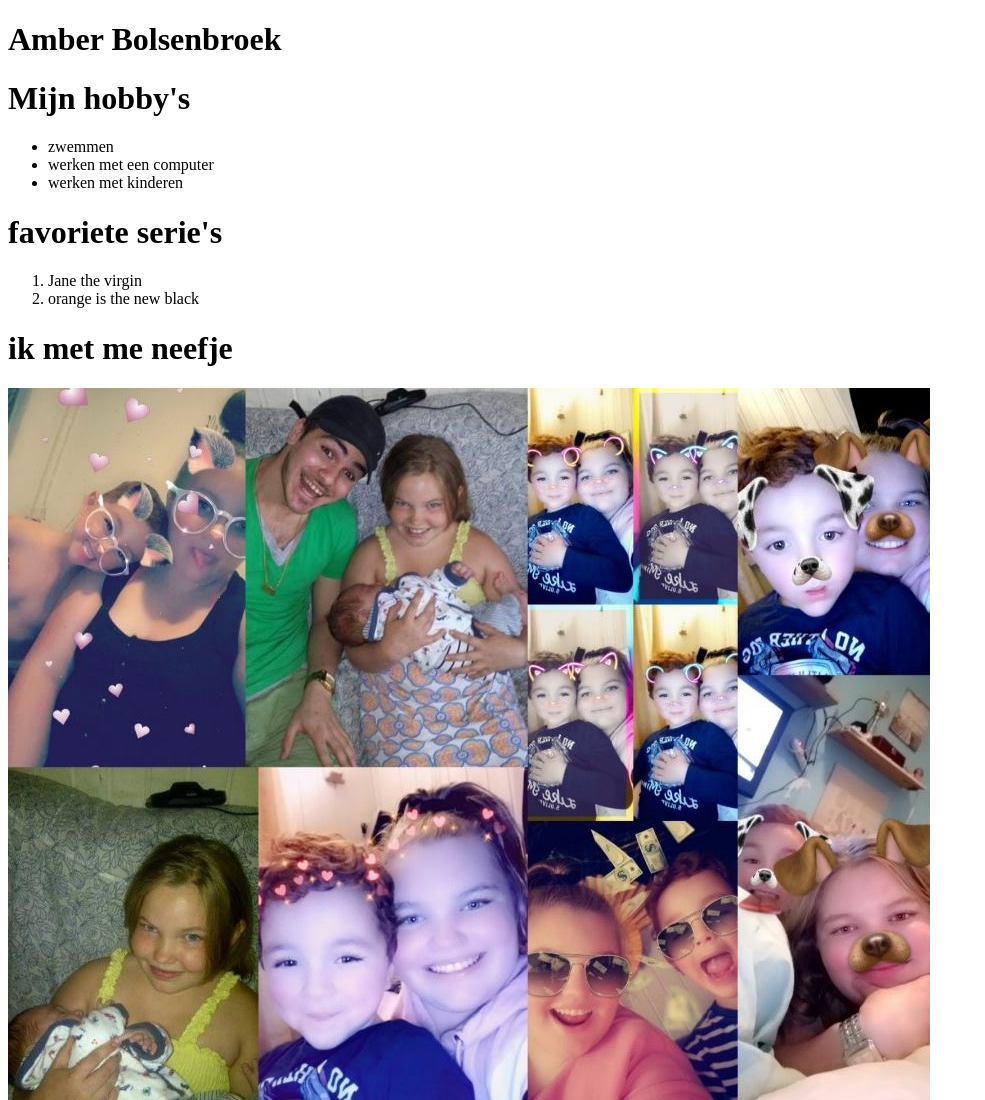
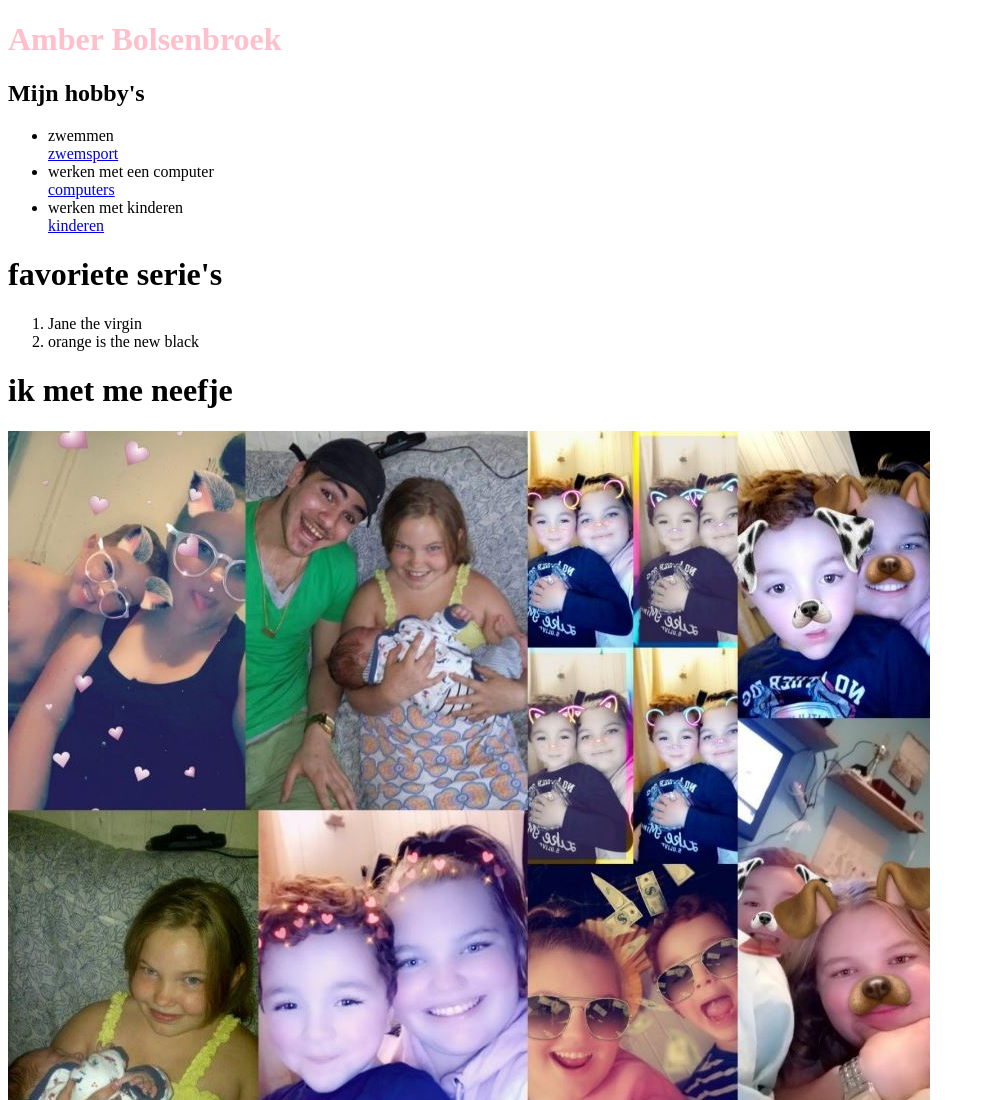
Before and after one commit to Amber-Robbine/Een-foto-zegt-meer-dan-woorden-0e71b4a3, a plain HTML site: page index.html in a window 1280 px wide. Shown: the top 1100 px of the page, without its empty margins (0-985 px from the left). Drawn offline with Linux system fonts and the light colour scheme.

Commit message:
Uitwerking van de exercise

```diff
--- a/index.html
+++ b/index.html
@@ -2,14 +2,24 @@
 <html>
   <head>
     <title>Mijn website</title>
-  </head>
+    <link rel="stylesheet" href="style.css"></head>
   <body>
-    <h1>Amber Bolsenbroek</h1>
-    <h1>Mijn hobby's</h1>
+    <h1 class="titel">Amber Bolsenbroek</h1>
+    <h2>Mijn hobby's</h2>
     <ul>
   <li>zwemmen</li>
+  <!-- anchor linking to zwemsport file -->
+<a href="https://nl.wikipedia.org/wiki/Zwemsport">
+zwemsport
+</a>
   <li>werken met een computer</li>
+   <!-- anchor linking to external file -->
+<a href="https://nl.wikipedia.org/wiki/Computer">
+  computers</a>
   <li>werken met kinderen</li>
+     <!-- anchor linking to external file -->
+<a href="https://nl.wikipedia.org/wiki/Kind_(leeftijdsgroep)">
+  kinderen</a>
 </ul>
     <h1>favoriete serie's</h1>
     <ol>
@@ -17,6 +27,6 @@
   <li>orange is the new black</li>
 </ol>
  <h1>ik met me neefje</h1>
-  <img src="gandr-1554107671870.jpg"
+  <img src="gandr-1554107671870.jpg">
   </body>
 </html>
--- /dev/null
+++ b/style.css
@@ -0,0 +1,3 @@
+h1.titel {
+    color: pink;
+}
```
Also changed, not shown: 1 other file.
